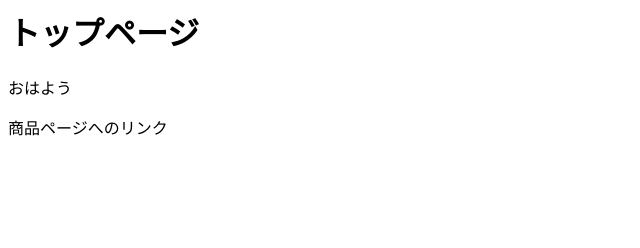
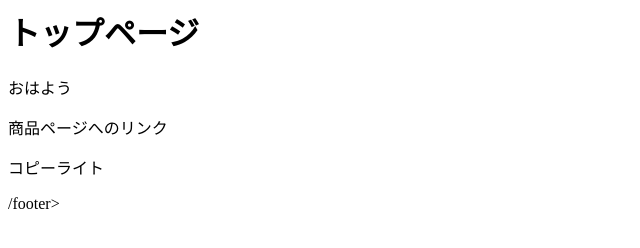
Before and after one commit to YoMiz/NewProject, a plain HTML site: page index.html in a window 1280 px wide. Shown: the whole page, without its empty margins (0-640 px from the left). Drawn offline with Linux system fonts and the light colour scheme.

Commit message:
追加　コピーライト

```diff
--- a/index.html
+++ b/index.html
@@ -2,3 +2,7 @@
 <p>おはよう</p>
 
 <p>商品ページへのリンク</p>
+
+<footer>
+    <p>コピーライト</p>
+/footer>
```
